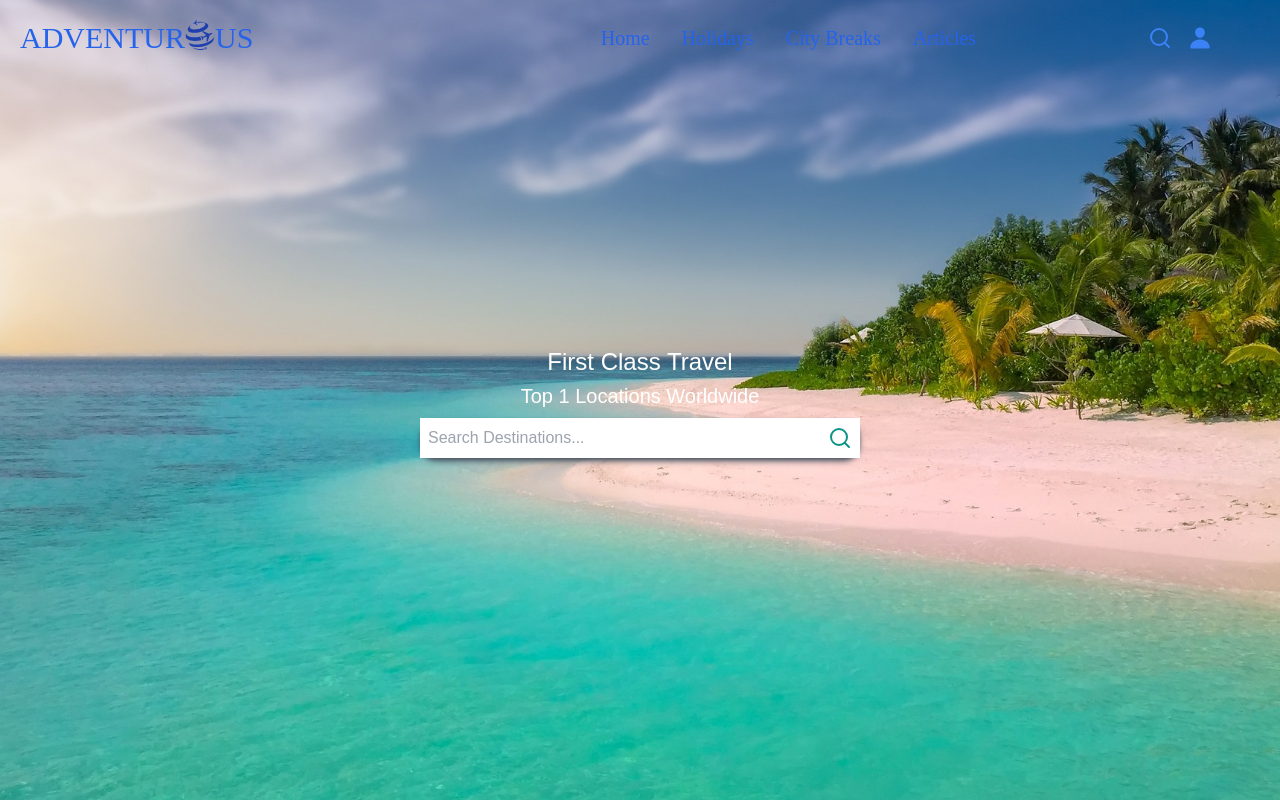
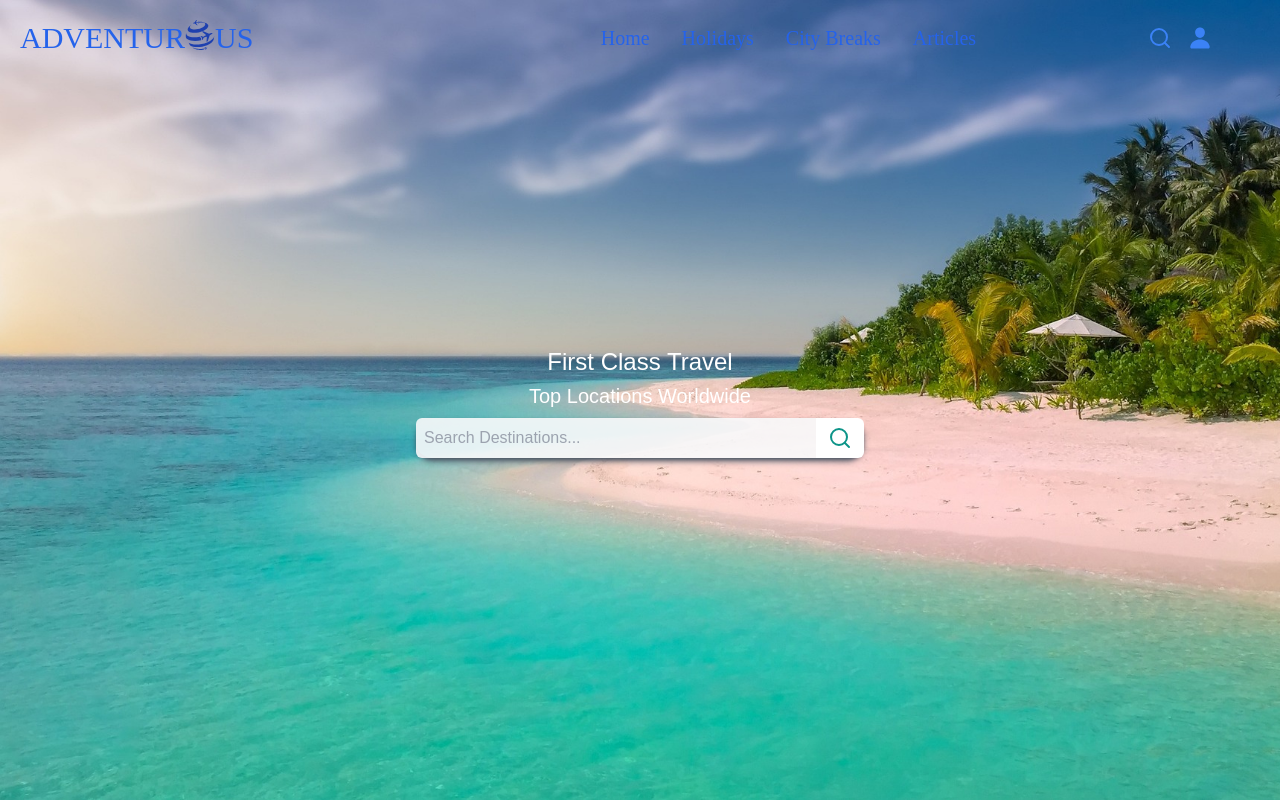
Before and after one commit to KodeIva/adventurous, a React (Create React App) app: page / in a window 1280 px wide. Built offline with nearby package versions, Linux system fonts and the light colour scheme.

Commit message:
Input and button borders round changed,form a,d div given styles

```diff
--- a/src/pages/Home.jsx
+++ b/src/pages/Home.jsx
@@ -7,16 +7,15 @@ const Home = () => {
   return (
     <div className='home absolute justify-center text-center top-0 text-white'>
       <h1 className='text-2xl m-1 '>First Class Travel</h1>
-      <h2 className='text-xl mb-2'>Top 1 Locations Worldwide</h2>
+      <h2 className='text-xl mb-2'>Top Locations Worldwide</h2>
       <form className='flex justify-center text-center'>
-        <div className='flex flex-row  bg-white shadow-md shadow-gray-600  rounded-2xl '>
+        <div className='flex flex-row shadow-md shadow-gray-600  rounded-2xl '>
           <input
             type="text"
             placeholder='Search Destinations...'
-            className='w-[300px] md:w-[400px] p-2 '
-
+            className='w-[300px] md:w-[400px] p-2 outline-none rounded-tl-md rounded-bl-md bg-gray-50/90 text-slate-700'
           />
-          <button className='flex justify-center text-center p-2 bg-white'><LuSearch className='text-2xl text-teal-600' /></button>
+          <button className='flex justify-center text-center text-slate-800 p-2 px-3 bg-white rounded-br-md rounded-tr-md'><LuSearch className='text-2xl text-teal-600' /></button>
         </div>
       </form>
 
```
